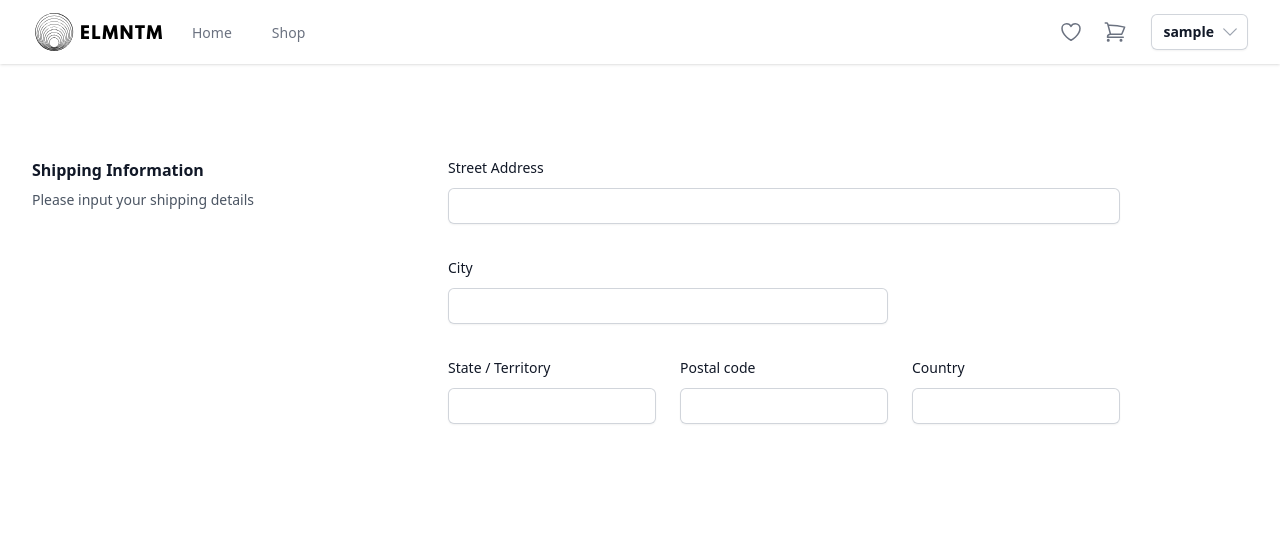
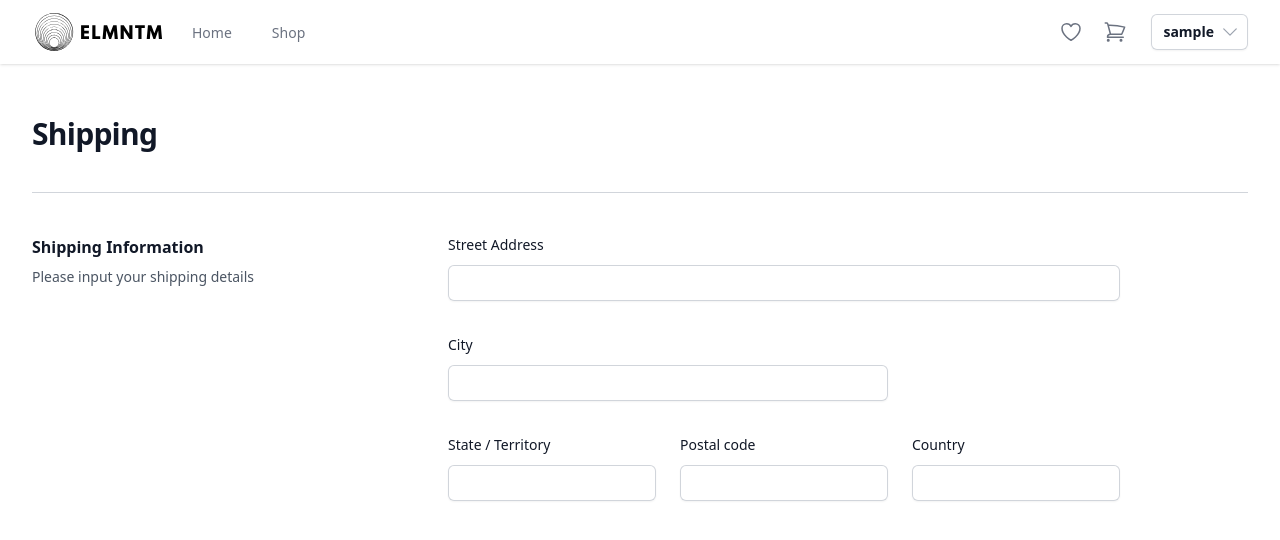
Before and after one commit to nikoauer/Elementum-E-Commerce-Store, a React (Vite) app in the folder Frontend/: page /shipping in a window 1280 px wide. Shown: the top 540 px of the page. Built offline with nearby package versions, Linux system fonts and the light colour scheme; sample sign-in values are in the browser's storage.

Commit message:
fixed styling for shipping form

```diff
--- a/Frontend/src/pages/Orders/Shipping.jsx
+++ b/Frontend/src/pages/Orders/Shipping.jsx
@@ -27,9 +27,10 @@ useEffect(() => {
 }, [navigate, shippingAddress])
 
   return (
-    <div className="flex items-center justify-center mt-20">
+    <div className="flex items-center justify-center mt-10">
     <div className="px-4 sm:px-6 lg:px-8 w-full max-w-screen-xl">
-    <div className="grid grid-cols-1 gap-x-8 gap-y-10 pb-12 md:grid-cols-3">
+    <h1 className="text-3xl font-bold tracking-tight text-gray-900 mb-10">Shipping</h1>
+    <div className="grid grid-cols-1 gap-x-8 gap-y-10 pb-12 md:grid-cols-3 border-b border-t border-gray-300 py-10 scroll-px-3.5">
           <div>
             <h2 className="text-base font-semibold leading-7 text-gray-900">Shipping Information</h2>
             <p className="mt-1 text-sm leading-6 text-gray-600">Please input your shipping details</p>
@@ -106,6 +107,8 @@ useEffect(() => {
                   className="block w-full rounded-md border-0 py-1.5 text-gray-900 shadow-sm ring-1 ring-inset ring-gray-300 placeholder:text-gray-400 focus:ring-2 focus:ring-inset focus:ring-sky-600 sm:text-sm sm:leading-6"
                 />
               </div>
+
+
             </div>
           </div>
         </div>
--- a/Frontend/src/pages/User/Cart.jsx
+++ b/Frontend/src/pages/User/Cart.jsx
@@ -28,7 +28,7 @@ const Cart = () => {
   return (
     <div className="flex items-center justify-center mt-1">
     <div className="px-4 sm:px-6 lg:px-8 w-full max-w-screen-xl">
-        <h1 className="text-3xl font-bold tracking-tight text-gray-900">Shopping Cart</h1>
+        <h1 className="text-3xl font-bold tracking-tight text-gray-900 mt-5">Shopping Cart</h1>
         {cartItems.length === 0 ? (
           <div className='mt-20'>
           <img
```
